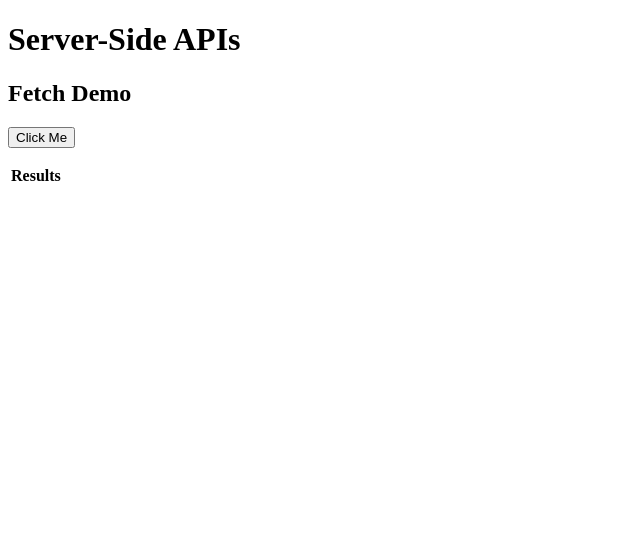
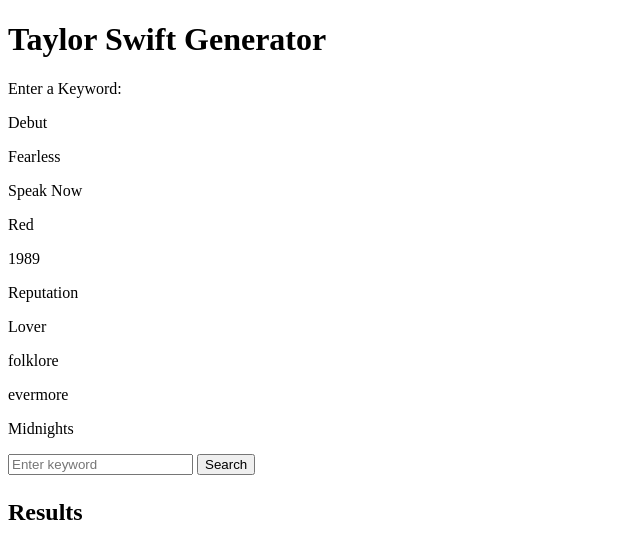
Before and after one commit to dannylkramer/groupProject-1, a plain HTML site: page index.html in a window 1280 px wide. Shown: the whole page, without its empty margins (0-640 px from the left). Drawn offline with Linux system fonts and the light colour scheme.

Commit message:
added text input components

```diff
--- a/index.html
+++ b/index.html
@@ -8,26 +8,36 @@
   </head>
   <body class="min-100-vh flex-column">
     <header class="p-5 text-center text-white bg-primary">
-      <h1>Server-Side APIs</h1>
+      <h1>Taylor Swift Generator</h1>
     </header>
+    <div class="card">
+      Enter a Keyword:
+      <p>Debut</p>
+      <p>Fearless</p>
+      <p>Speak Now</p>
+      <p>Red</p>
+      <p>1989</p>
+      <p>Reputation</p>
+      <p>Lover</p>
+      <p>folklore</p>
+      <p>evermore</p>
+      <p>Midnights</p>
+    </div>
+    <form id="search-form">
+      <input type="text" id="album-input" placeholder="Enter keyword">
+      <button type="submit" id="search-button">Search</button>
+  </form>
     <main class="flex-row justify-center align-center col-auto p-4 bg-light">
       <section class="card card-rounded col-7 bg-white">
         <header class="card-header text-center">
           <h2 class="text-white">
-            Fetch Demo
+            <p>Results</p>
           </h2>
         </header>
         <div class="text-center pt-4">
-          <button class="btn btn-danger" id="fetch-button">
-            Click Me
-          </button>
+        <div id="taylor-results">
+
         </div>
-        <table class="card-body table mx-auto my-4">
-          <th>
-            <p class="my-4">Results</p>
-          </th>
-          <tbody id="repo-table" class="mx-auto text-center"></tbody>
-        </table>
       </section>
       <script src="script.js"></script>
     </main>
--- a/script.js
+++ b/script.js
@@ -1,4 +1,5 @@
-const fetchButton = document.getElementById('fetch-button');
+const fetchButton = document.getElementById('search-form');
+
 
 function getAlbumApi(albumTitle) {
     const url = "https://en.wikipedia.org/w/api.php";
@@ -25,7 +26,17 @@
         .catch(error => console.log(error));
 }
 
-fetchButton.addEventListener('click', function() {
+fetchButton.addEventListener('click', function(event) {
+    event.preventDefault()
+    let userInput = document.getElementById("album-input");
+
+    if (userInput.value == "") {
+        console.log("An error has occurred.")}
+        else if (userInput.value === "Debut") {
+
+        }
+
+
     getAlbumApi("Taylor Swift (album)");
     getAlbumApi("Fearless (Taylor's Version)");
     getAlbumApi("Speak Now (Taylor's Version)")
@@ -37,3 +48,6 @@
     getAlbumApi("Evermore")
     getAlbumApi("Midnights")
 });
+
+// function getTaylorAlbum
+// function
```
